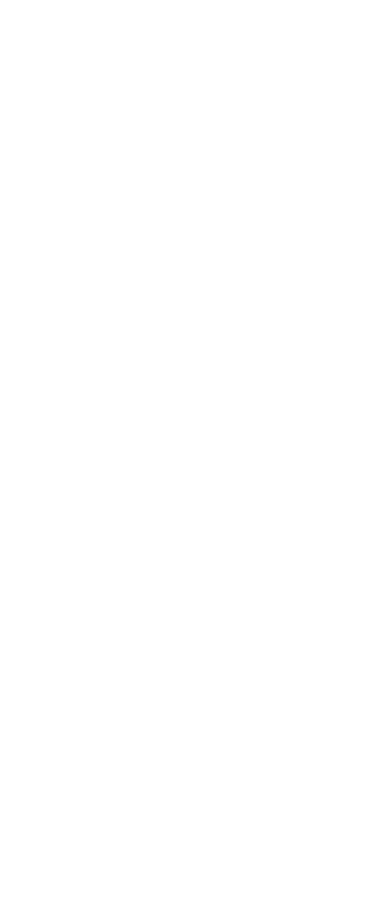
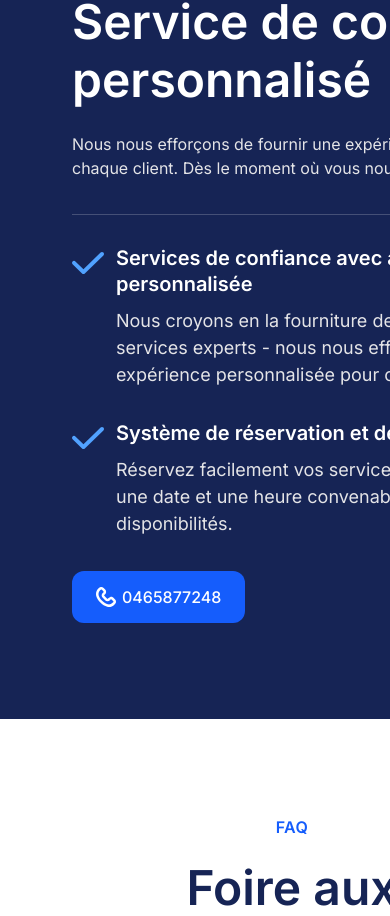
Before and after one commit to andreacreativesoft/figma-nextjs, a Next.js app: page / in a window 390 px wide. Shown: the part 7191-8107 px from the top of the page. Before the commit the page ends 7088 px from the top, so only its background shows below. Built offline with nearby package versions, Linux system fonts and the light colour scheme.

Commit message:
feat: add Trusted Services and FAQ sections
- TrustedServicesSection: dark navy bg, left content with checkmark
  features + phone CTA, right image (service van)
- FAQSection: accordion with 5 questions, first expanded by default

Co-Authored-By: Claude Opus 4.6 <noreply@anthropic.com>

```diff
--- a/src/app/page.tsx
+++ b/src/app/page.tsx
@@ -6,6 +6,8 @@ import AboutSection from "@/components/AboutSection";
 import WhyChooseUsSection from "@/components/WhyChooseUsSection";
 import HowItWorksSection from "@/components/HowItWorksSection";
 import TestimonialsSection from "@/components/TestimonialsSection";
+import TrustedServicesSection from "@/components/TrustedServicesSection";
+import FAQSection from "@/components/FAQSection";
 
 export default function Home() {
   return (
@@ -18,6 +20,8 @@ export default function Home() {
       <WhyChooseUsSection />
       <HowItWorksSection />
       <TestimonialsSection />
+      <TrustedServicesSection />
+      <FAQSection />
     </>
   );
 }
--- /dev/null
+++ b/src/components/FAQSection.tsx
@@ -0,0 +1,93 @@
+"use client";
+
+import { useState } from "react";
+
+const faqs = [
+  {
+    question: "Can I use FlowBite in open-source projects?",
+    answer: [
+      "Generally, it is accepted to use FlowBite in open-source projects, as long as it is not a UI library, a theme, a template, a page-builder that would be considered as an alternative to FlowBite itself.",
+      "With that being said, feel free to use this design kit for your open-source projects.",
+    ],
+  },
+  {
+    question: "Where can I access my download files?",
+    answer: [],
+  },
+  {
+    question: "Is Flowbite compatible with popular frontend frameworks?",
+    answer: [],
+  },
+  {
+    question: "What are the main features of Flowbite?",
+    answer: [],
+  },
+  {
+    question: "Does Flowbite offer pre-built components?",
+    answer: [],
+  },
+];
+
+function ChevronIcon({ open }: { open: boolean }) {
+  return (
+    <svg
+      viewBox="0 0 20 20"
+      fill="none"
+      className={`h-5 w-5 shrink-0 transition-transform ${open ? "" : "rotate-180"}`}
+      xmlns="http://www.w3.org/2000/svg"
+    >
+      <path
+        fillRule="evenodd"
+        clipRule="evenodd"
+        d="M14.707 12.707a1 1 0 01-1.414 0L10 9.414l-3.293 3.293a1 1 0 01-1.414-1.414l4-4a1 1 0 011.414 0l4 4a1 1 0 010 1.414z"
+        fill="#162455"
+      />
+    </svg>
+  );
+}
+
+export default function FAQSection() {
+  const [openIndex, setOpenIndex] = useState(0);
+
+  return (
+    <section className="bg-white">
+      <div className="mx-auto max-w-[1440px] px-[292px] py-24">
+        <div className="flex flex-col items-center gap-16">
+          {/* Header */}
+          <div className="flex flex-col items-center gap-5 text-center">
+            <span className="text-base font-semibold uppercase leading-[1.5] tracking-[0.32px] text-[#155dfc]">
+              FAQ
+            </span>
+            <h2 className="text-5xl font-semibold leading-[1.2] text-brand-950">
+              Foire aux questions
+            </h2>
+          </div>
+
+          {/* Accordion */}
+          <div className="flex w-full flex-col">
+            {faqs.map((faq, i) => (
+              <div key={faq.question} className="border-b border-[#E4E4E7]">
+                <button
+                  onClick={() => setOpenIndex(openIndex === i ? -1 : i)}
+                  className="flex w-full items-center gap-6 py-5"
+                >
+                  <span className="flex-1 text-left text-xl font-semibold leading-[1.3] text-brand-950">
+                    {faq.question}
+                  </span>
+                  <ChevronIcon open={openIndex === i} />
+                </button>
+                {openIndex === i && faq.answer.length > 0 && (
+                  <div className="flex flex-col gap-3 pb-5 text-base leading-[1.5] text-[#52525C]">
+                    {faq.answer.map((paragraph, j) => (
+                      <p key={j}>{paragraph}</p>
+                    ))}
+                  </div>
+                )}
+              </div>
+            ))}
+          </div>
+        </div>
+      </div>
+    </section>
+  );
+}
--- /dev/null
+++ b/src/components/TrustedServicesSection.tsx
@@ -0,0 +1,83 @@
+const features = [
+  {
+    title: "Services de confiance avec attention personnalisée",
+    description:
+      "Nous croyons en la fourniture de plus que de simples services experts - nous nous efforçons de fournir une expérience personnalisée pour chaque client.",
+  },
+  {
+    title: "Système de réservation et de planification",
+    description:
+      "Réservez facilement vos services en ligne. Choisissez une date et une heure convenables, consultez les disponibilités.",
+  },
+];
+
+export default function TrustedServicesSection() {
+  return (
+    <section className="bg-brand-950">
+      <div className="mx-auto flex max-w-[1440px]">
+        {/* Left Content */}
+        <div className="flex w-[762px] shrink-0 flex-col justify-center gap-[34px] py-24 pl-[72px] pr-[164px]">
+          {/* Title */}
+          <div className="flex flex-col gap-6">
+            <h2 className="text-5xl font-semibold leading-[1.2] text-white">
+              Service de confiance personnalisé
+            </h2>
+            <p className="text-base leading-[1.5] text-[#E4E4E7]">
+              Nous nous efforçons de fournir une expérience personnalisée pour
+              chaque client. Dès le moment où vous nous contactez.
+            </p>
+          </div>
+
+          {/* Features */}
+          <div className="flex flex-col gap-8 border-t border-white/20 pt-[30px]">
+            {features.map((feature) => (
+              <div
+                key={feature.title}
+                className="flex items-start gap-3"
+              >
+                {/* eslint-disable-next-line @next/next/no-img-element */}
+                <img
+                  src="/images/icon-check-blue.svg"
+                  alt=""
+                  className="mt-0.5 h-8 w-8 shrink-0"
+                />
+                <div className="flex flex-col gap-2.5">
+                  <h3 className="text-xl font-semibold leading-[1.3] text-white">
+                    {feature.title}
+                  </h3>
+                  <p className="text-lg leading-[1.5] text-[#E4E4E7]">
+                    {feature.description}
+                  </p>
+                </div>
+              </div>
+            ))}
+          </div>
+
+          {/* CTA Button */}
+          <a
+            href="tel:0465877248"
+            className="inline-flex w-fit items-center justify-center gap-1.5 rounded-xl bg-[#155dfc] px-6 py-3.5 text-base font-medium leading-6 text-white shadow-[0px_1px_0.5px_0px_rgba(29,41,61,0.02)] hover:bg-[#1447e6]"
+          >
+            {/* eslint-disable-next-line @next/next/no-img-element */}
+            <img
+              src="/images/icon-phone-white-lg.svg"
+              alt=""
+              className="h-5 w-5"
+            />
+            0465877248
+          </a>
+        </div>
+
+        {/* Right Image */}
+        <div className="h-[797px] w-[678px] shrink-0 overflow-hidden bg-white">
+          {/* eslint-disable-next-line @next/next/no-img-element */}
+          <img
+            src="/images/trusted-services.jpg"
+            alt="Service de confiance"
+            className="h-full w-full object-cover"
+          />
+        </div>
+      </div>
+    </section>
+  );
+}
```
Also changed, not shown: public/images/icon-check-blue.svg (added), 1 other file (tests, documents, lock files or other folders).
